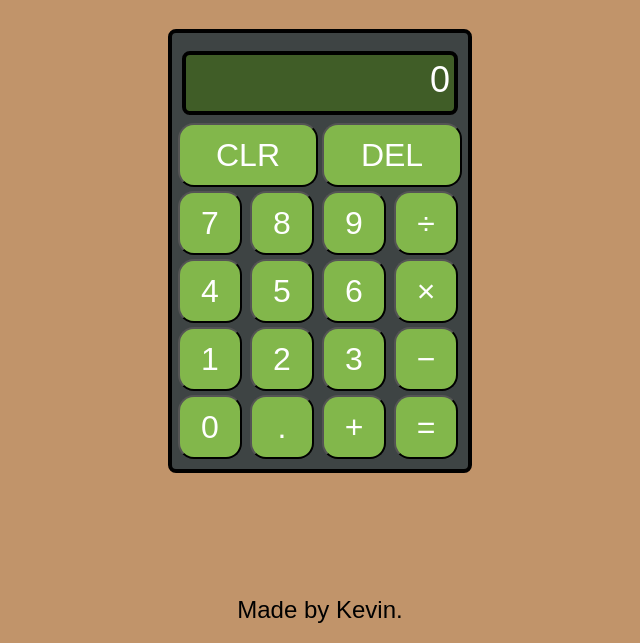
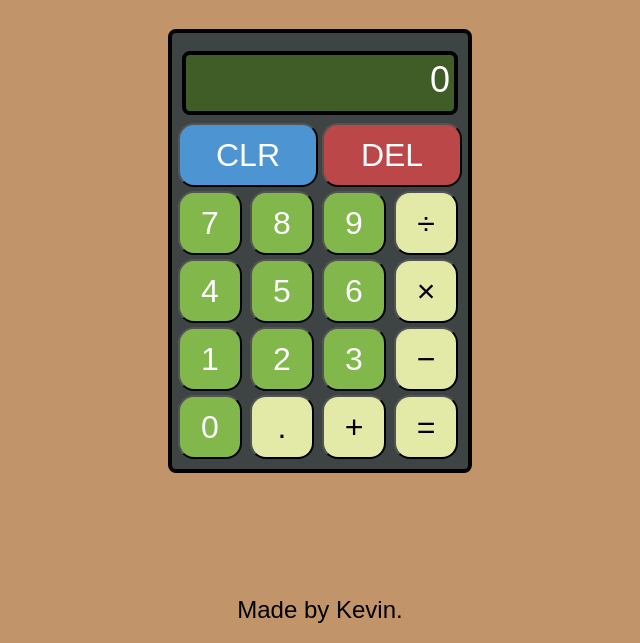
Before and after one commit to kevinwchen/odin-calculator, a plain HTML site: page index.html in a window 1280 px wide. Shown: the part 157-800 px from the top of the page, without its empty margins (320-960 px from the left). Drawn offline with Linux system fonts and the light colour scheme.

Commit message:
Update button colours categorically

```diff
--- a/style.css
+++ b/style.css
@@ -79,18 +79,52 @@ button {
   text-align: center;
   border-radius: 16px;
   transition-duration: 0.1s;
-  color: white;
-  background-color: #82b74b
 }
 
-button:hover {
+
+.numBtn {
   color: white;
-  background-color: #68923b
+  background-color: #82b74b;
+}
+
+.numBtn:hover {
+  background-color: #68923b;
+}
+
+.opBtn,
+#dot,
+#equals {
+  color: black;
+  background-color: #e3eaa7;
+}
+
+.opBtn:hover,
+#dot:hover,
+#equals:hover {
+  background-color: #aeb481;
 }
 
 #clear,
 #delete {
   width: 140px;
+}
+
+#clear {
+  color: white;
+  background-color: #4c94d2;
+}
+
+#clear:hover {
+  background-color: #3b73a4;
+}
+
+#delete {
+  color: white;
+  background-color: #BC4749;
+}
+
+#delete:hover {
+  background-color: #913738;
 }
 
 .footer {
```
